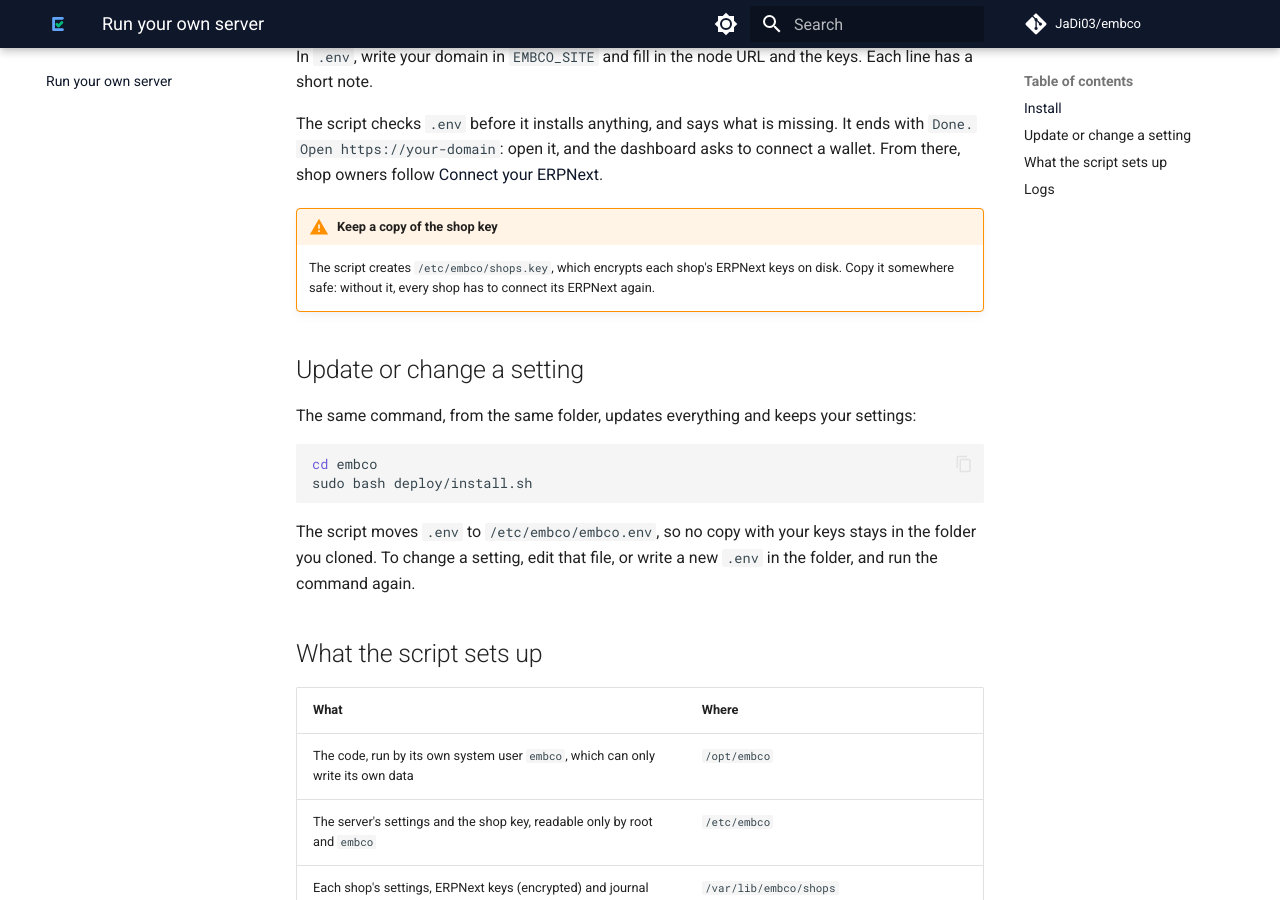
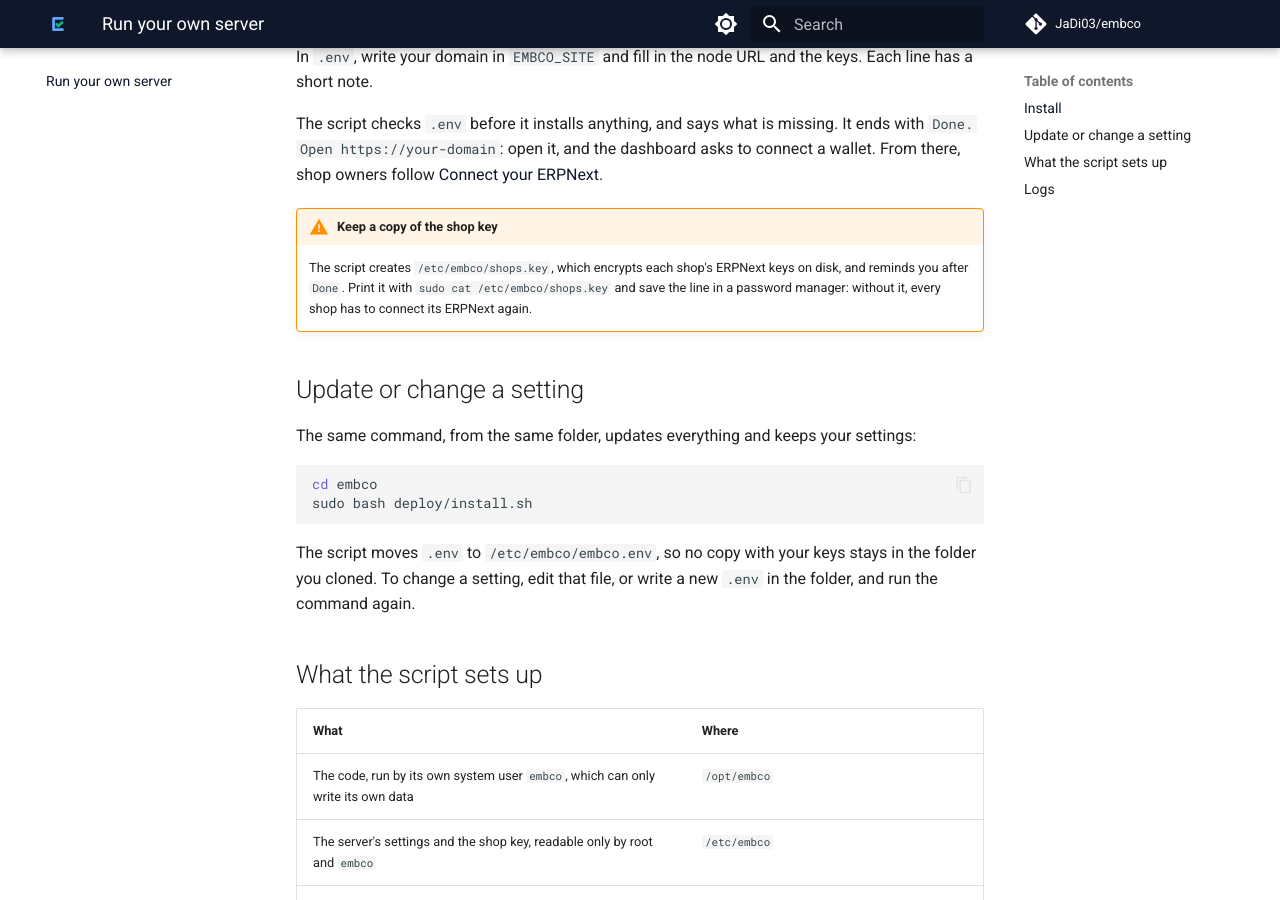
Before and after one commit to JaDi03/embco, an MkDocs documentation site: the page built from docs/server.md, in a window 1280 px wide and 900 px high, scrolled down 768 px. Built offline with MkDocs 1.6.1 and Material for MkDocs 9.7.7, drawn with Linux system fonts in a browser that asks for light colours; comment, search, counter and statistics services are not loaded.

Commit message:
fix: remind to save the shop key after Done

```diff
--- a/docs/server.md
+++ b/docs/server.md
@@ -33,8 +33,9 @@
 there, shop owners follow [Connect your ERPNext](connect.md).
 
 !!! warning "Keep a copy of the shop key"
-    The script creates `/etc/embco/shops.key`, which encrypts each shop's ERPNext keys on disk.
-    Copy it somewhere safe: without it, every shop has to connect its ERPNext again.
+    The script creates `/etc/embco/shops.key`, which encrypts each shop's ERPNext keys on disk,
+    and reminds you after `Done`. Print it with `sudo cat /etc/embco/shops.key` and save the
+    line in a password manager: without it, every shop has to connect its ERPNext again.
 
 ## Update or change a setting
 
```
Also changed, not shown: 1 other file.
